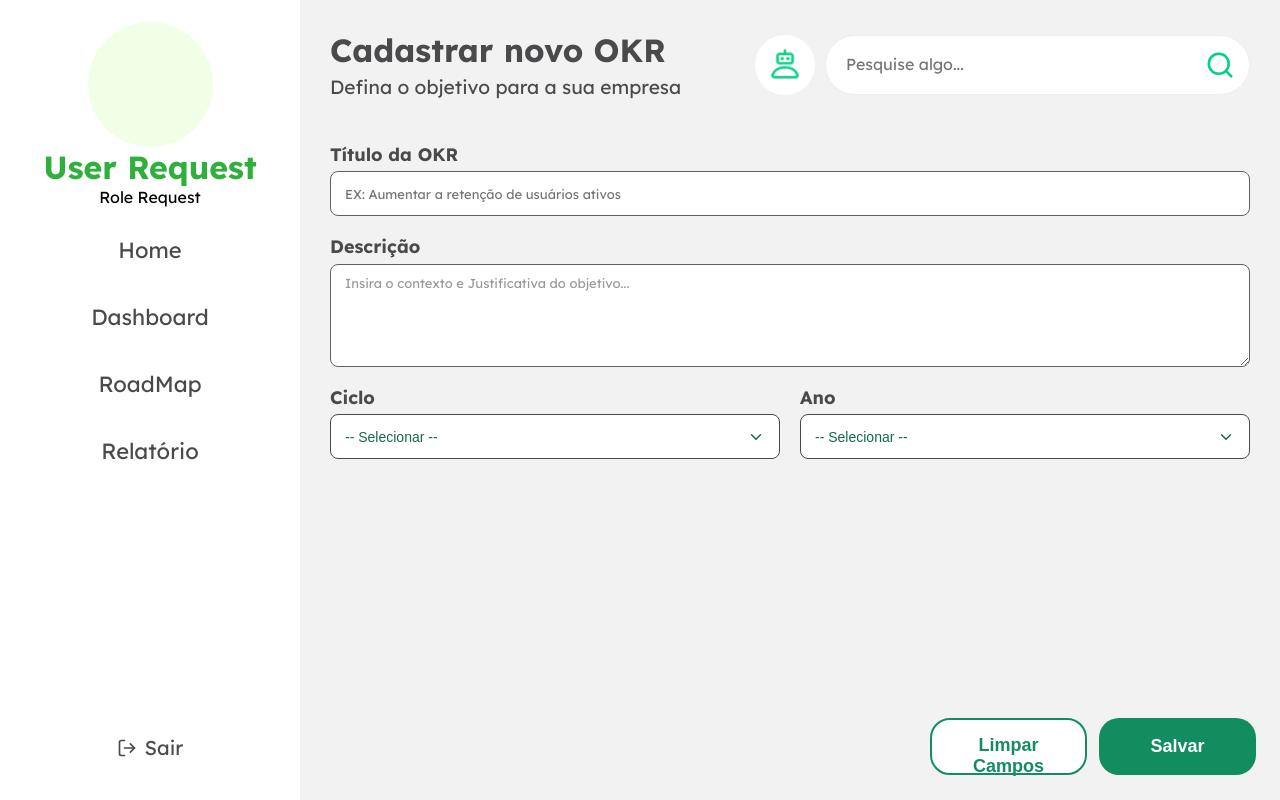
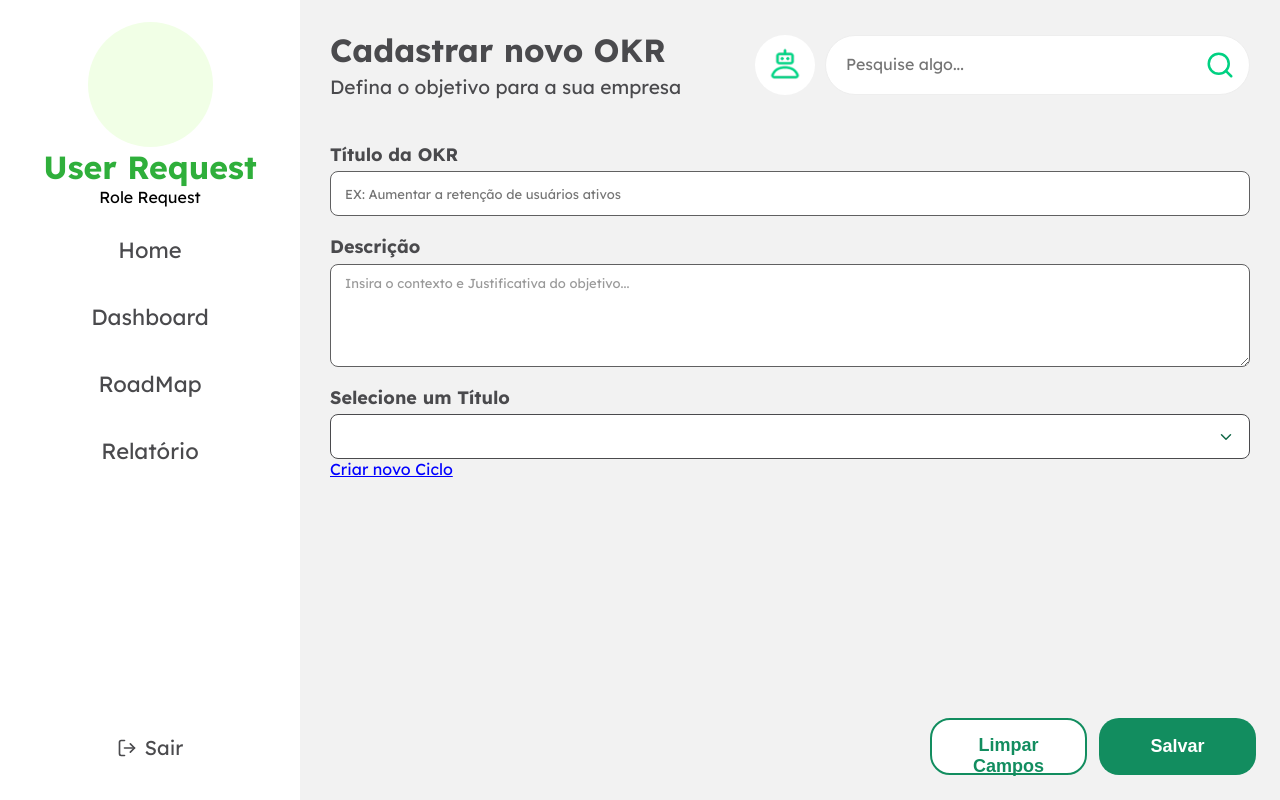
Before and after one commit to PaolaBiscaro/StratVizzion, a React (Vite) app: page /NewOKR in a window 1280 px wide. Built offline with nearby package versions, Linux system fonts and the light colour scheme.

Commit message:
created modal to create cycle, cycle now accepts title

```diff
--- /dev/null
+++ b/src/components/ComponentesForm/Modal/modal.css
@@ -0,0 +1,46 @@
+.modal{
+    position: fixed;
+    left: 50%;
+    top: 50%;
+    transform: translate(-50%,-50%);
+    z-index: 10;
+    background-color: #FFFFFF;
+    width: 500px;
+    max-width: 90%;
+    padding: 1.2rem;
+    border-radius: .5rem;
+}
+
+.modal-header{
+    display: flex;
+    justify-content: space-between;
+    align-items: center;
+    border-bottom: 1px solid #ccc ;
+    margin-bottom: 1rem;
+    padding-bottom: 1rem;
+
+}
+
+.modal-body {
+    margin-bottom: 1rem;
+
+}
+
+.modal.hide,.fade.hide{
+    opacity: 0;
+
+}
+
+.text-button {
+    background: none;
+    border: none;
+    padding: 0;
+    font: inherit;
+    color: blue;
+    cursor: pointer;
+    text-decoration: underline;
+  }
+
+  .text-button:hover {
+    color: darkblue;
+  }
--- /dev/null
+++ b/src/components/ComponentesForm/Modal/modal.jsx
@@ -0,0 +1,26 @@
+import React from "react";
+import "./modal.css"
+
+const Modal = ({ isOpen, onClose, title, children }) => {
+  if (!isOpen) return null;
+
+  return (
+    <>
+      <div className="fade" onClick={onClose} />
+
+      <div className="modal">
+        <div className="modal-header">
+          <h2>{title}</h2>
+          <button className="close-modal text-button" onClick={onClose}>
+            Voltar
+          </button>
+        </div>
+        <div className="modal-body">
+          {children}
+        </div>
+      </div>
+    </>
+  );
+};
+
+export default Modal;
--- a/src/pages/NewOKR.jsx
+++ b/src/pages/NewOKR.jsx
@@ -5,32 +5,48 @@ import MainTitle from "../components/MainTitle/MainTitle";
 import "../styles/variables.css"
 import FormSelect from "../components/ComponentesForm/FormSelect/FormSelect";
 import FormInput from "../components/ComponentesForm/FormInput/FormInput";
-import "../styles/variables.css"
 import FormTextarea from "../components/ComponentesForm/FormTextarea/FormTextarea"
 import SearchBar from "../components/SearchBar/SearchBar";
 import AutoHighlighter from "../components/Highlighter/AutoHighlighter";
 import { useSearch } from "../context/SearchContext";
+import Modal from "../components/ComponentesForm/Modal/modal";
 
 function NewOKR() {
   const { setBusca } = useSearch();
-    //Não sei dizer se essa é a forma mais otimizada ou boa prática fazer isso, por enqunato vou deixar aqui, qualquer coisa eu migro para outra pasta mais tarde
+
   const [titulo, setTitulo] = useState("");
+  const [cycleTitle, setCicloTitulo] = useState("");
   const [descricao, setDescricao] = useState("");
   const [ciclo, setCiclo] = useState("");
   const [ano, setAno] = useState("");
+  const [isOpen, setIsOpen] = useState(false);
 
   const limparCampos = () => {
     setTitulo("");
     setDescricao("");
     setCiclo("");
     setAno("");
+    setCicloTitulo("");
+  };
+
+  const handleSave = async () => {
+    try {
+      await criarOKR({
+        title: titulo,
+        description: descricao,
+        cycle_id: `${ciclo}-${ano}`,
+      });
+      limparCampos();
+    } catch (error) {
+      console.error(error);
+    }
   };
 
   return (
     <div className="page-layout">
       <SideBar />
+      <AutoHighlighter />
 
-        <AutoHighlighter />
       <main id="content">
         <div style={{
           display: "flex",
@@ -43,7 +59,6 @@ function NewOKR() {
             title="Cadastrar novo OKR"
             subtitle="Defina o objetivo para a sua empresa"
           />
-
           <SearchBar onSearch={(valor) => setBusca(valor)} />
         </div>
 
@@ -60,33 +75,32 @@ function NewOKR() {
           value={descricao}
           onChange={(e) => setDescricao(e.target.value)}
         />
-        <div className="row">
-          <FormSelect
-            opcoes={[{ value: "Q1", label: "Q1" }, { value: "Q2", label: "Q2" }, { value: "Q3", label: "Q3" }, { value: "Q4", label: "Q4" }]}
-            title="Ciclo"
-            inside="-- Selecionar --"
-            value={ciclo}
-            onChange={(e) => setCiclo(e.target.value)}
-          />
-          <FormSelect
-            opcoes={[{ value: "2026", label: "2026" }, { value: "2027", label: "2027" }, { value: "2028", label: "2028" }, { value: "2029", label: "2029" }, { value: "2030", label: "2030" }]}
-            title="Ano"
-            inside="-- Selecionar --"
-            value={ano}
-            onChange={(e) => setAno(e.target.value)}
-          />
+        <FormSelect title="Selecione um Título" />
+
+        <div className="ciclo">
+          <button onClick={() => setIsOpen(true)} className="text-button">
+            Criar novo Ciclo
+          </button>
         </div>
+
+        <Modal
+          isOpen={isOpen}
+          onClose={() => setIsOpen(false)}
+          title="Criar novo Ciclo"
+        >
+          <FormInput title="Titulo do Ciclo" />
+          <FormSelect title="Ciclo" />
+          <FormInput title="Ano" />
+          <Button texto="Criar novo Ciclo" />
+        </Modal>
+
         <div className="botoes-fixos">
           <Button texto="Limpar Campos" variante="branco" className="Limpar" onClick={limparCampos} />
-          <Button texto="Salvar" className="Salvar" />
-
+          <Button texto="Salvar" className="Salvar" onClick={handleSave} />
         </div>
       </main>
     </div>
   );
 }
 
-//Botão de Salvar deve ser implementando um método POST Posteriormente
-
-
 export default NewOKR;
--- a/src/styles/variables.css
+++ b/src/styles/variables.css
@@ -88,3 +88,28 @@ font-size: 1.5rem;
     height: 45px;
     box-sizing: border-box;
 }
+
+
+.text-button {
+    background: none;
+    border: none;
+    padding: 0;
+    font: inherit;
+    color: blue;
+    cursor: pointer;
+    text-decoration: underline;
+  }
+
+  .text-button:hover {
+    color: darkblue;
+  }
+
+.fade{
+    position: fixed;
+    top: 0;
+    left: 0;
+    width: 100%;
+    height: 100%;
+    background-color:rgba(0, 0, 0, 0.7);
+    z-index: 5;
+}
```
Lines whose indentation alone changed are shown as unchanged.
